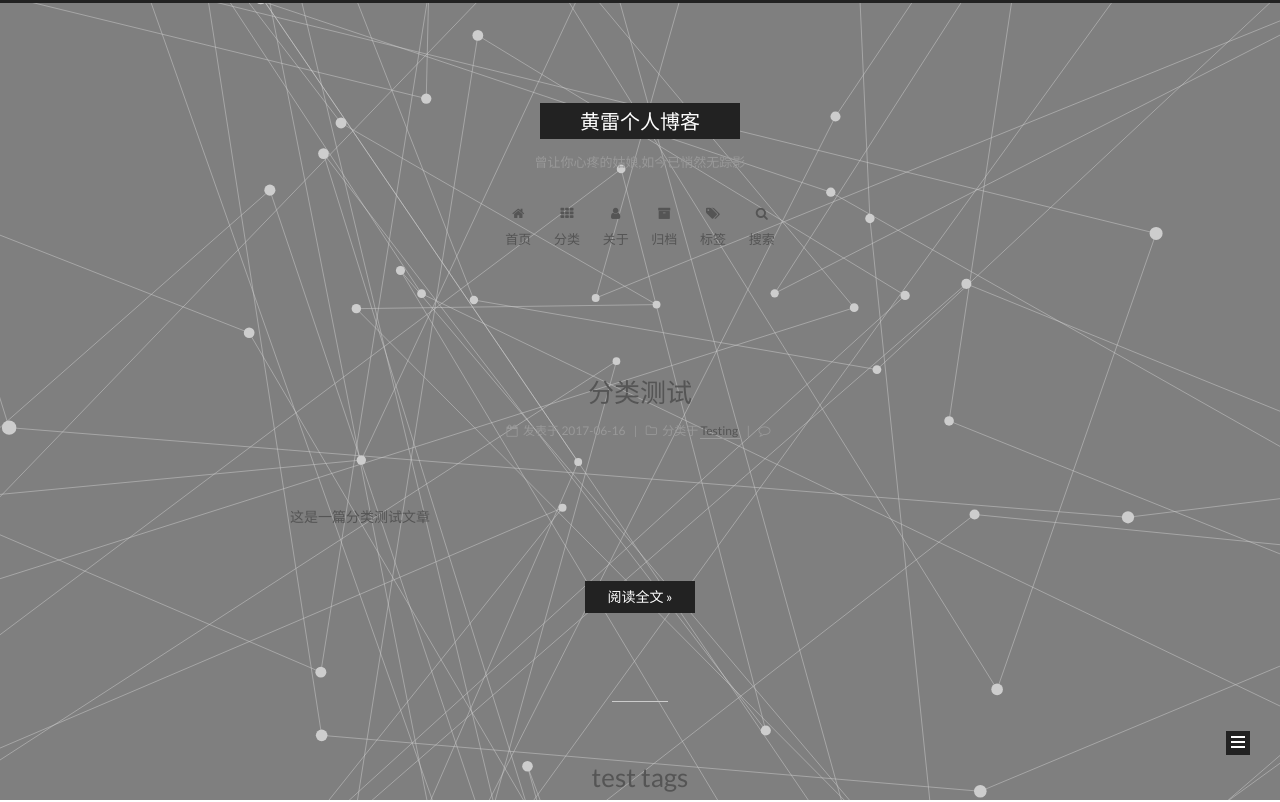
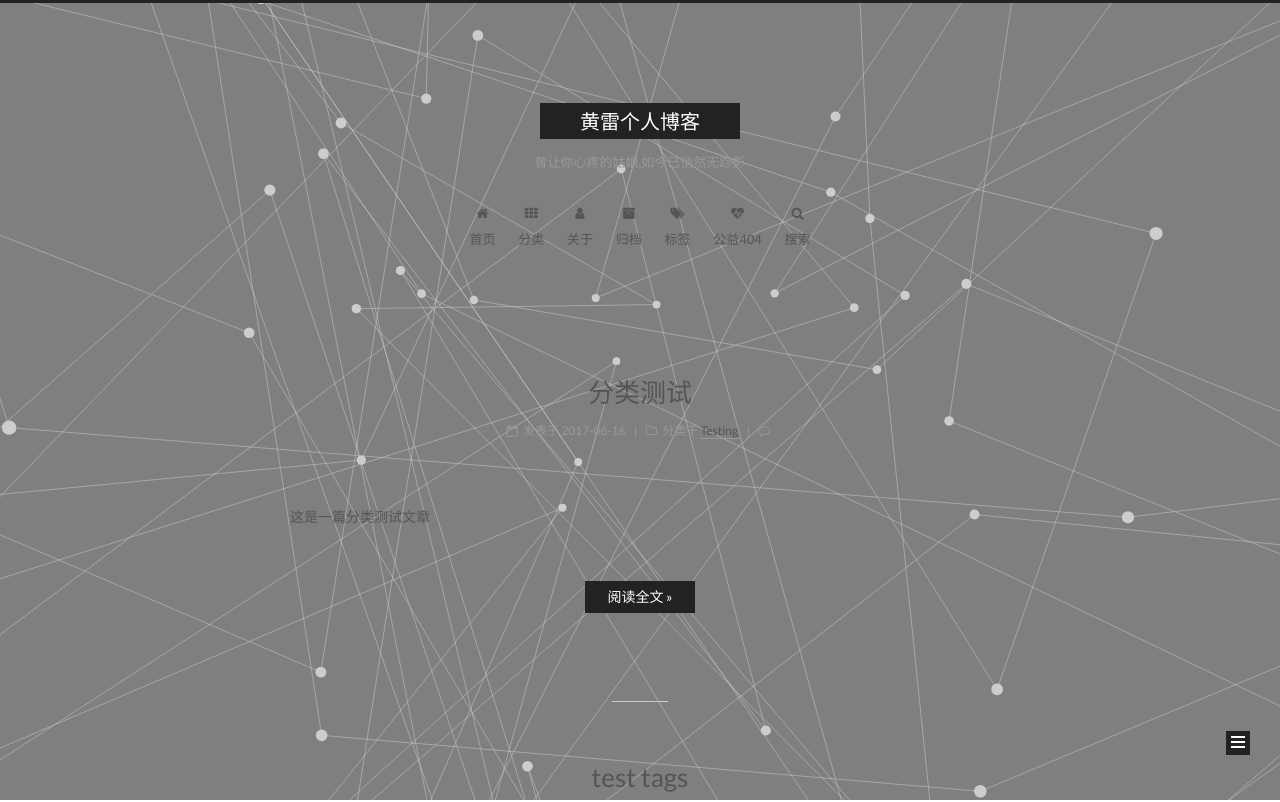
Before and after one commit to hl262/hl262.github.io, a plain HTML site: page index.html in a window 1280 px wide. Shown: the top 802 px of the page. Drawn offline with Linux system fonts and the light colour scheme.

Commit message:
Site updated: 2017-06-16 13:41:54

```diff
--- a/index.html
+++ b/index.html
@@ -244,6 +244,16 @@
               <i class="menu-item-icon fa fa-fw fa-tags"></i> <br />
 
             标签
+          </a>
+        </li>
+
+
+        <li class="menu-item menu-item-commonweal">
+          <a href="/404.html" rel="section">
+
+              <i class="menu-item-icon fa fa-fw fa-heartbeat"></i> <br />
+
+            公益404
           </a>
         </li>
 
```
Also changed, not shown: 2017/06/16/Hehha/index.html (+10 -0 lines), 2017/06/16/categories-test/index.html (+10 -0 lines), 2017/06/16/hello-world/index.html (+10 -0 lines), 2017/06/16/test-tags/index.html (+10 -0 lines), about/index.html (+10 -0 lines), archives/2017/06/index.html (+10 -0 lines), archives/2017/index.html (+10 -0 lines), archives/index.html (+10 -0 lines), categories/Testing/index.html (+10 -0 lines), categories/index.html (+10 -0 lines), tags/Another-Tag/index.html (+10 -0 lines), tags/Testing/index.html (+10 -0 lines), tags/index.html (+10 -0 lines).
